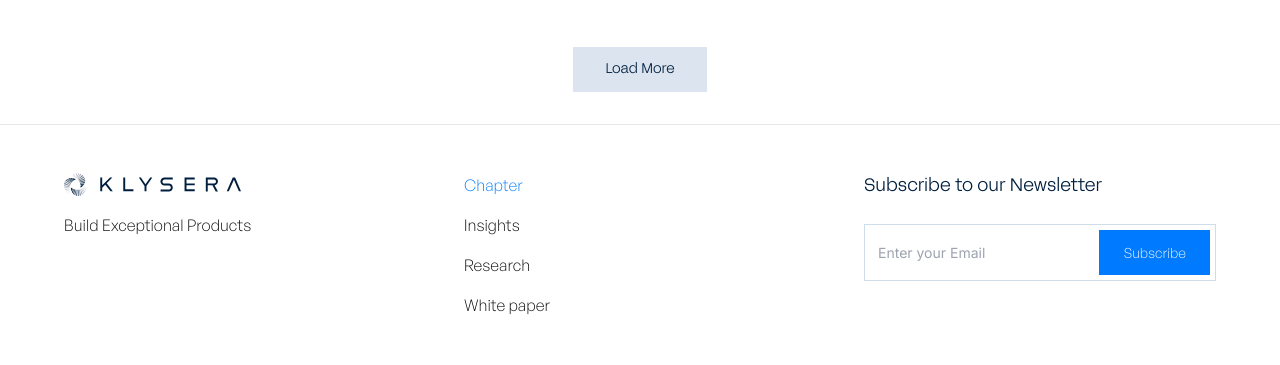
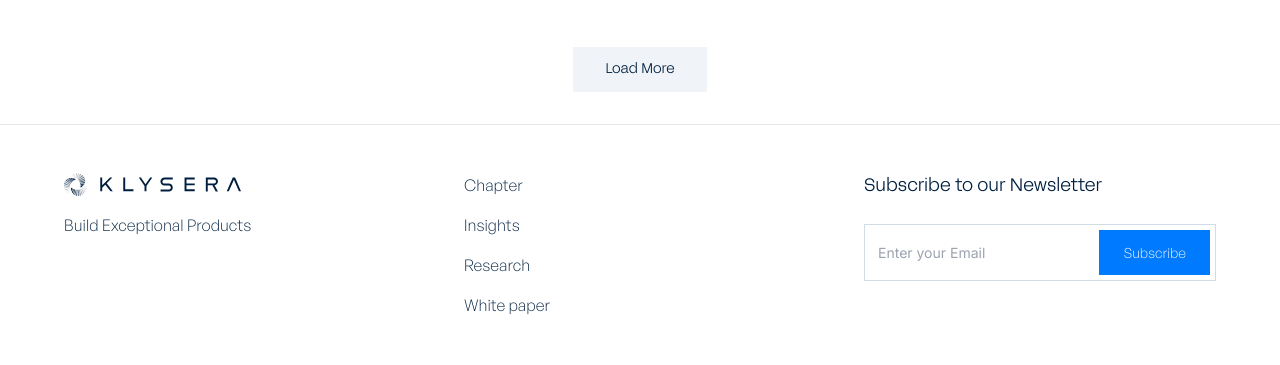
Before and after one commit to klysera-ai/klysera-blog-frontend, a Next.js app: page /chapter in a window 1280 px wide. Shown: the part 2229-2594 px from the top of the page. Built offline with nearby package versions, Linux system fonts and the light colour scheme; no server answers.

Commit message:
fix: Update styles in Footer, InnerPageHero, PostCard, and PostListWithPagination for improved consistency and readability

```diff
--- a/components/Footer.tsx
+++ b/components/Footer.tsx
@@ -58,11 +58,11 @@ export default function Footer() {
               )}
             </Link>
             <p
-              className="text-center md:text-left"
+              className="text-center md:text-left text-[#001F3F] dark:text-white transition-colors"
+
               style={{
                 fontFamily: 'General Sans, sans-serif',
                 fontWeight: '300',
-                color: '#000000',
               }}
             >
               Build Exceptional Products
@@ -77,9 +77,8 @@ export default function Footer() {
                   href="/chapter"
                   onMouseEnter={() => setHoveredLink('/chapter')}
                   onMouseLeave={() => setHoveredLink(null)}
-                  className="transition-colors"
+                  className="transition-colors text-[#001F3F] dark:text-grey-500   "
                   style={{
-                    color: getLinkColor('/chapter'),
                     fontFamily: 'General Sans, sans-serif',
                     fontSize: '16px',
                     fontWeight: '200',
@@ -93,9 +92,8 @@ export default function Footer() {
                   href="/insights"
                   onMouseEnter={() => setHoveredLink('/insights')}
                   onMouseLeave={() => setHoveredLink(null)}
-                  className="transition-colors"
+                  className="transition-colors text-[#001F3F] dark:text-grey-500"
                   style={{
-                    color: getLinkColor('/insights'),
                     fontFamily: 'General Sans, sans-serif',
                     fontSize: '16px',
                     fontWeight: '200',
@@ -109,9 +107,8 @@ export default function Footer() {
                   href="/research"
                   onMouseEnter={() => setHoveredLink('/research')}
                   onMouseLeave={() => setHoveredLink(null)}
-                  className="transition-colors"
+                  className="transition-colors text-[#001F3F] dark:text-grey-500"
                   style={{
-                    color: getLinkColor('/research'),
                     fontFamily: 'General Sans, sans-serif',
                     fontSize: '16px',
                     fontWeight: '200',
@@ -125,9 +122,8 @@ export default function Footer() {
                   href="/white-paper"
                   onMouseEnter={() => setHoveredLink('/white-paper')}
                   onMouseLeave={() => setHoveredLink(null)}
-                  className="transition-colors"
+                  className="transition-colors text-[#001F3F] dark:text-grey-500"
                   style={{
-                    color: getLinkColor('/white-paper'),
                     fontFamily: 'General Sans, sans-serif',
                     fontSize: '16px',
                     fontWeight: '200',
@@ -142,12 +138,11 @@ export default function Footer() {
           {/* Right Section - Newsletter */}
           <div className="flex flex-col items-center md:items-start">
             <h3
-              className="text-center md:text-left"
+              className="text-center md:text-left text-[#001F3F] dark:text-white transition-colors"
               style={{
                 fontFamily: 'Acid Grotesk, sans-serif',
                 fontSize: '18px',
                 fontWeight: '200',
-                color: '#001F3F',
                 marginBottom: '1.5rem',
               }}
             >
@@ -176,12 +171,11 @@ export default function Footer() {
               />
               <button
                 type="submit"
-                className="px-6 py-3 text-white transition-colors w-full md:w-auto"
+                className="px-6 py-3 text-white transition-colors w-full md:w-auto bg-[#007AFF]  dark:bg-[#FFFFFF] border-none dark:text-black"
                 style={{
                   fontFamily: 'General Sans, sans-serif',
                   fontSize: '14px',
                   fontWeight: '200',
-                  backgroundColor: '#007AFF',
                 }}
               >
                 Subscribe
--- a/components/InnerPageHero.tsx
+++ b/components/InnerPageHero.tsx
@@ -16,7 +16,7 @@ export default function InnerPageHero({ title, description }: InnerPageHeroProps
           {/* Title Section */}
           <div>
             <h1
-              className="text-[#001F3F] dark:text-white text-5xl md:text-[100px]"
+              className="text-[#001F3F] dark:text-white text-[40px] md:text-[80px]"
               style={{
                 fontFamily: 'Acid Grotesk, sans-serif',
                 fontWeight: '200',
--- a/components/PostCard.tsx
+++ b/components/PostCard.tsx
@@ -122,13 +122,12 @@ export default function PostCard({
         {/* Title */}
         <Link href={postUrl}>
           <p
-            className="py-[15px] hover:opacity-80 transition-opacity"
+            className="py-[15px] text-[#001F3F] dark:text-white transition-colors"
             style={{
               fontFamily: 'Acid Grotesk, sans-serif',
               fontSize: '16px',
               fontWeight: '200',
               lineHeight: '1.5',
-              color: '#001F3F',
             }}
           >
             {post.title}
@@ -140,12 +139,12 @@ export default function PostCard({
           {/* Category Label - Bottom Left */}
           {post.categories.length > 0 && (
             <span
+            className='text-[#001F3F] dark:text-white   transition-colors'
               style={{
                 fontFamily: 'General Sans, sans-serif',
                 fontSize: '14px',
                 fontWeight: '400',
-                color: '#001F3F',
-              }}
+                }}
             >
               {post.categories[0].name}
             </span>
@@ -153,12 +152,12 @@ export default function PostCard({
 
           {/* Date - Bottom Right */}
           <time
+          className='text-[#A9A9A9] dark:text-[#A9A9A9]  transition-colors'
             dateTime={post.date}
             style={{
               fontFamily: 'General Sans, sans-serif',
               fontSize: '14px',
               fontWeight: '400',
-              color: '#A9A9A9',
             }}
           >
             {formatDate(post.date, 'd MMM yyyy')}
--- a/components/PostListWithPagination.tsx
+++ b/components/PostListWithPagination.tsx
@@ -118,13 +118,13 @@ export default function PostListWithPagination({ allPosts }: PostListWithPaginat
         <div className="flex justify-center mt-12">
           <button
             onClick={loadMore}
-            className="px-8 py-3 rounded-none transition-colors border-none"
+            className="px-8 py-3 rounded-none
+            transition-colors border-none bg-[#F0F4F8] text-[#001F3F]
+             dark:bg-[#131414] dark:text-[#FFFFFF]"
             style={{
               fontFamily: 'Acid Grotesk, sans-serif',
               fontSize: '14px',
               fontWeight: '200',
-              backgroundColor: '#DCE5EF',
-              color: '#001F3F',
             }}
           >
             Load More
```
